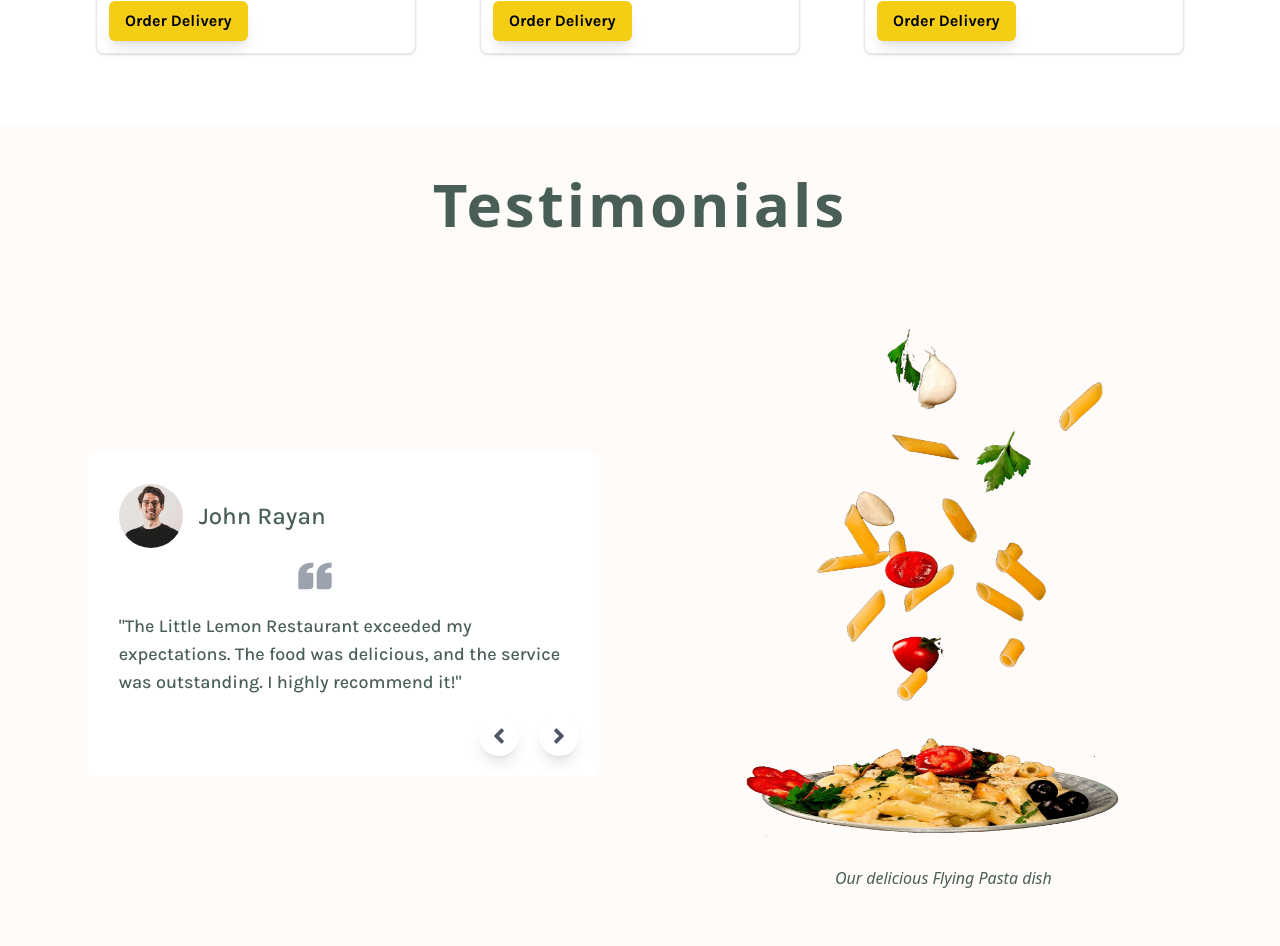
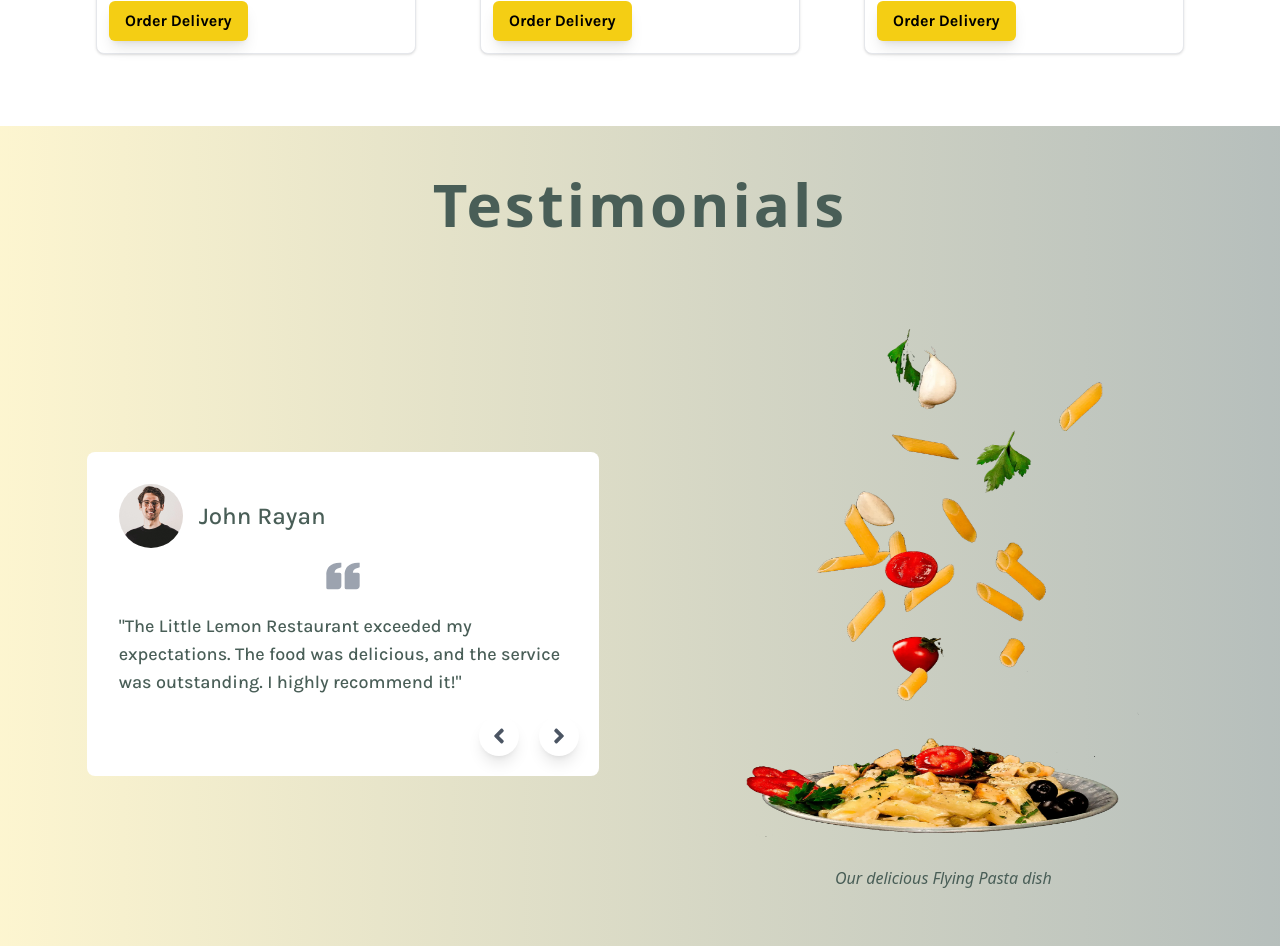
Before and after one commit to Ninnoss/Little-Lemon-Website, a React (Vite) app: page / in a window 1280 px wide. Shown: the part 1340-2286 px from the top of the page. Built offline with nearby package versions, Linux system fonts and the light colour scheme.

Commit message:
changed the section bg

```diff
--- a/src/components/Testimonials/Testimonials.jsx
+++ b/src/components/Testimonials/Testimonials.jsx
@@ -3,7 +3,7 @@ import images from '../../data/images';
 
 const Testimonials = () => {
   return (
-    <section className="bg-lightPeach/10 px-4 sm:px-6 md:px-10 ">
+    <section className=" bg-gradient-to-r from-primaryYellow/20  to-primaryGreen/40  px-4 sm:px-6 md:px-10 ">
       <h2 className="text-center text-3xl sm:text-4xl md:text-5xl xl:text-6xl py-12 text-primaryGreen font-bold  tracking-wider">Testimonials</h2>
 
       <div className="flex flex-wrap md:flex-nowrap justify-evenly gap-x-12 items-center">
--- a/src/components/Testimonials/TestimonialsSlider.jsx
+++ b/src/components/Testimonials/TestimonialsSlider.jsx
@@ -34,12 +34,12 @@ const TestimonialsSlider = () => {
             </figcaption>
           </figure>
           <blockquote
-            className="mt-2 text-lg font-medium"
+            className="mt-2 text-lg font-medium flex flex-col"
             aria-label="Review">
             <BiSolidQuoteLeft
               size={40}
               color="#9CA3AF"
-              className="ml-44 mb-4"
+              className="self-center mb-4"
             />
             <p className='text-primaryGreen font-karla '>&quot;{testimonialsData[currentReview].review}&quot;</p>
           </blockquote>
```
